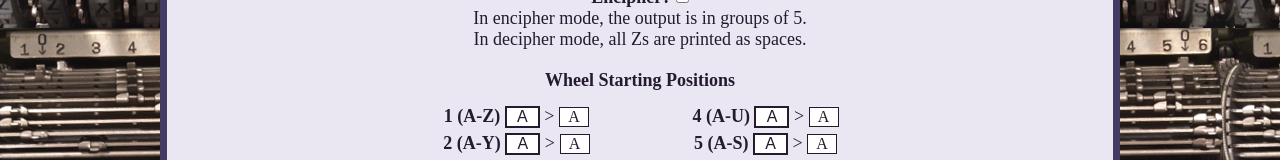
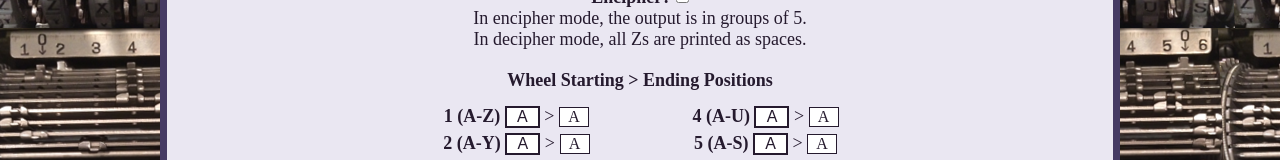
Before and after one commit to purpleciphers/purpleciphers.github.io, a plain HTML site: page m209b.html in a window 1280 px wide. Shown: the part 333-493 px from the top of the page. Drawn offline with Linux system fonts and the light colour scheme.

Commit message:
Update m209b.html

```diff
--- a/m209b.html
+++ b/m209b.html
@@ -47,7 +47,7 @@
                 </div>
 
 
-            <div class="starts label"><label for="startsall" class="starts">Wheel Starting Positions</label></div>
+            <div class="starts label"><label for="startsall" class="starts">Wheel Starting > Ending Positions</label></div>
             <div class="starts" id="startsall">
                 <div class="starts" id="divStARTS1-3">
                     <div class="starts" id="start1stuff">
```
